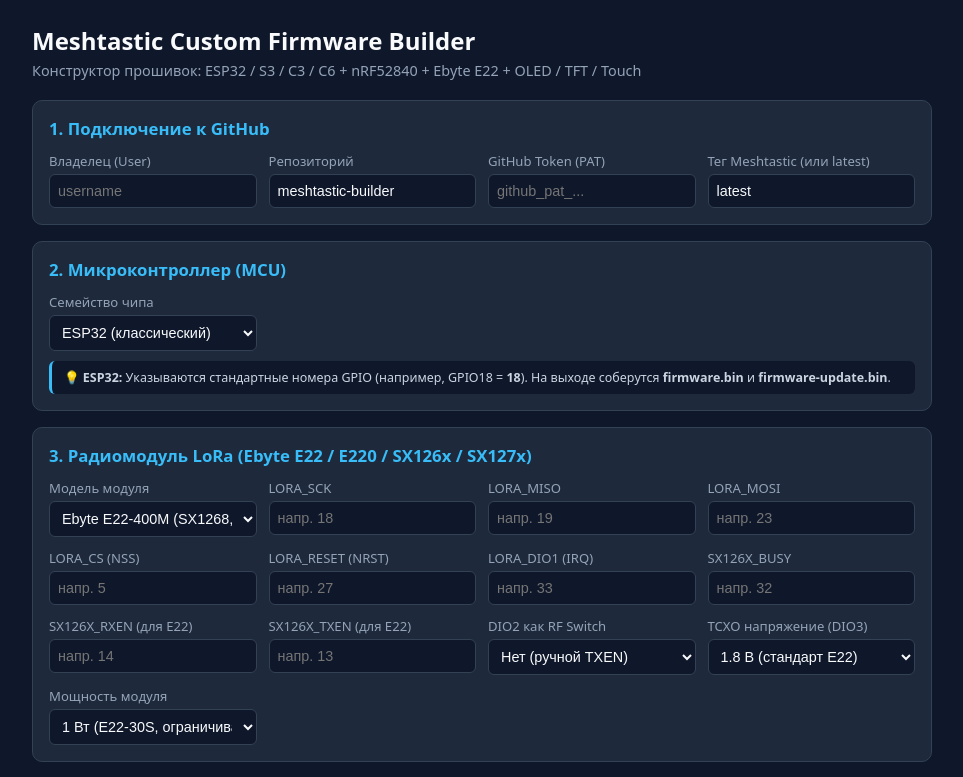
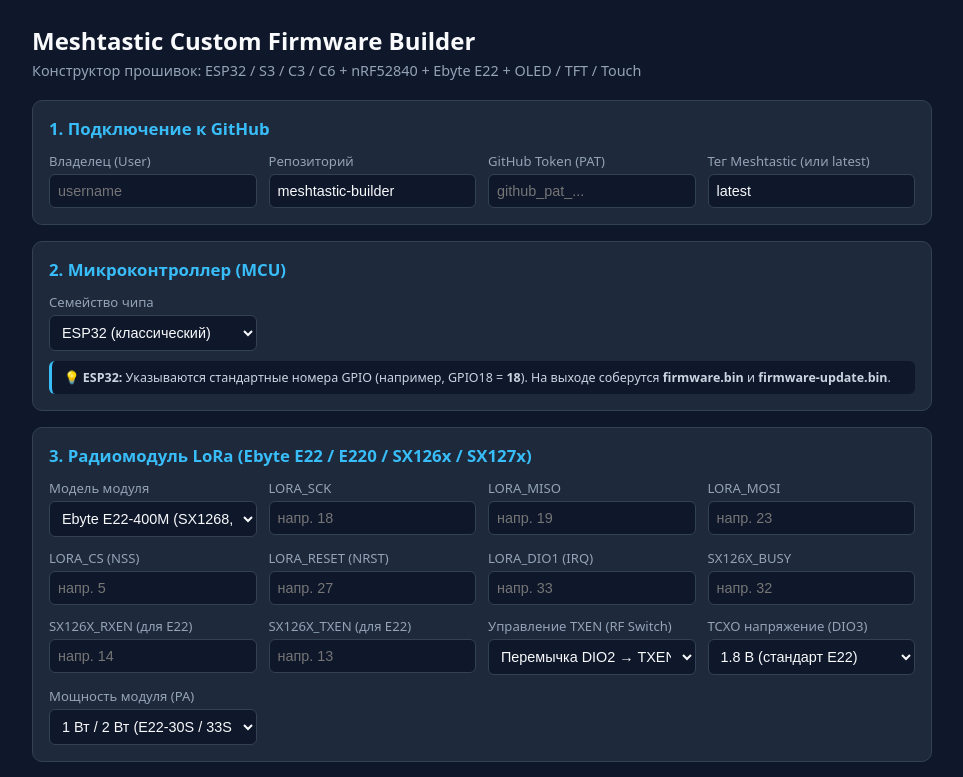
Before and after one commit to 1tigris1/meshtastic-builder, a plain HTML site: page docs/index.html in a window 1280 px wide. Shown: the top 777 px of the page, without its empty margins (158-1121 px from the left). Drawn offline with Linux system fonts and the light colour scheme.

Commit message:
Update labels and options in index.html

```diff
--- a/docs/index.html
+++ b/docs/index.html
@@ -77,10 +77,10 @@
       <label id="f_busy">SX126X_BUSY<input id="lora_busy" placeholder="напр. 32" /></label>
       <label id="f_rxen">SX126X_RXEN (для E22)<input id="lora_rxen" placeholder="напр. 14" /></label>
       <label id="f_txen">SX126X_TXEN (для E22)<input id="lora_txen" placeholder="напр. 13" oninput="syncTxenDio2()" /></label>
-      <label id="f_dio2">DIO2 как RF Switch
+      <label id="f_dio2">Управление TXEN (RF Switch)
         <select id="dio2_rf_switch">
-          <option value="0">Нет (ручной TXEN)</option>
-          <option value="1">Да (DIO2 управляет TX)</option>
+          <option value="0">Через GPIO МК (указан пин TXEN)</option>
+          <option value="1">Перемычка DIO2 → TXEN (DIO2 как RF Switch)</option>
         </select>
       </label>
       <label id="f_tcxo">TCXO напряжение (DIO3)
@@ -91,9 +91,9 @@
           <option value="0">0 В (без TCXO)</option>
         </select>
       </label>
-      <label id="f_hp">Мощность модуля
+      <label id="f_hp">Мощность модуля (PA)
         <select id="e22_high_power">
-          <option value="1">1 Вт (E22-30S, ограничивает выход до +22 dBm)</option>
+          <option value="1">1 Вт / 2 Вт (E22-30S / 33S — лимит чипа +22 dBm)</option>
           <option value="0">Стандарт (до 22 dBm / E22-22S)</option>
         </select>
       </label>
@@ -180,6 +180,8 @@
       const txenVal = document.getElementById('lora_txen').value.trim();
       if (txenVal !== '') {
         document.getElementById('dio2_rf_switch').value = '0';
+      } else {
+        document.getElementById('dio2_rf_switch').value = '1';
       }
     }
 
```
